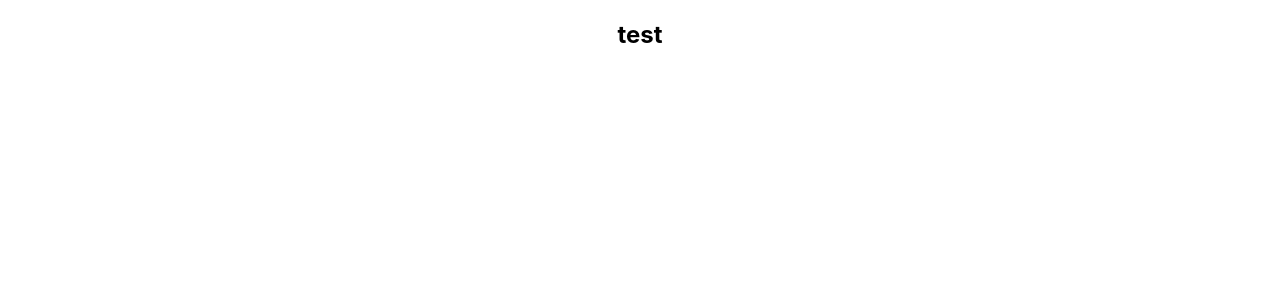
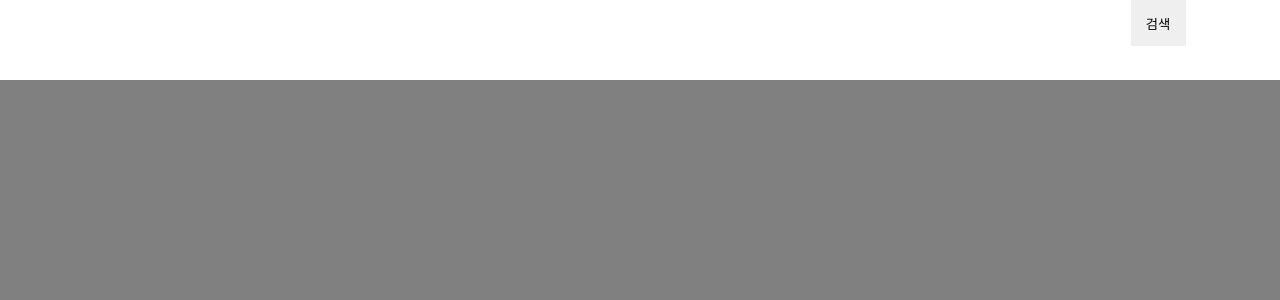
Before and after one commit to CapstoneProject-Teletubbies/TrafficMap, a React (Create React App) app in the folder mapfront/: page /search in a window 1280 px wide. Shown: the top 300 px of the page. Built offline with nearby package versions, Linux system fonts and the light colour scheme.

Commit message:
검색결과창

```diff
--- a/mapfront/src/components/SearchBar.js
+++ b/mapfront/src/components/SearchBar.js
@@ -1,10 +1,9 @@
 import { useState, KeyboardEvent } from "react";
-import Input from "./Input";
 import '../css/Main.css'
 import '../css/input.css'
 import Search from '../pages/Search'
 import { Link } from "react-router-dom";
-const SearchBar = () => {
+const SearchBar = (props) => {
     const [searchValue, setSearchValue] = useState('');
     const handleValue = (e) => {        //검색어 입력받는 부분
         setSearchValue(e.target.value);
--- /dev/null
+++ b/mapfront/src/css/search.css
@@ -0,0 +1,23 @@
+.main{
+    position: fixed;
+    background-color: gray;
+    width: 100%;
+    height: 100%;
+}
+.searchbar{
+    position: fixed;
+    background-color:white;
+    width: 100%;
+    height: 80px;
+}
+input{
+    position: relative;
+    top: 10px;
+    width: 80%;
+    height: 35px;
+    font-size: 15px;
+    border: 0;
+    border-radius: 25px;
+    outline: black;
+    padding-left: 10px;
+}
--- a/mapfront/src/pages/Search.js
+++ b/mapfront/src/pages/Search.js
@@ -1,11 +1,29 @@
+import React, {useState, useEffect } from 'react';
+import '../css/search.css';
+import ReactDOM from "react-dom";
+import SearchBar from "../components/SearchBar";
 
+ function Search() {
+    const [text, setText] = useState(' ');
 
-const Search = ()=>{
+    const onChange = (e) => {
+        setText(e.target.value);
+    }
 
-    return(
-        <h2> test </h2>
+    const onReset = () => {
+        setText( );
+    };
+
+    return (
+    <div className="main">
+        <div className="searchbar">
+            <input onChange = {onChange} value ={text} />
+            <button onClick ={onReset}>검색</button>
+        </div>
+        <div className="search">
+
+        </div>
+    </div>
     );
-
-}
-
-export default Search;
+ }
+ export default Search;
```
